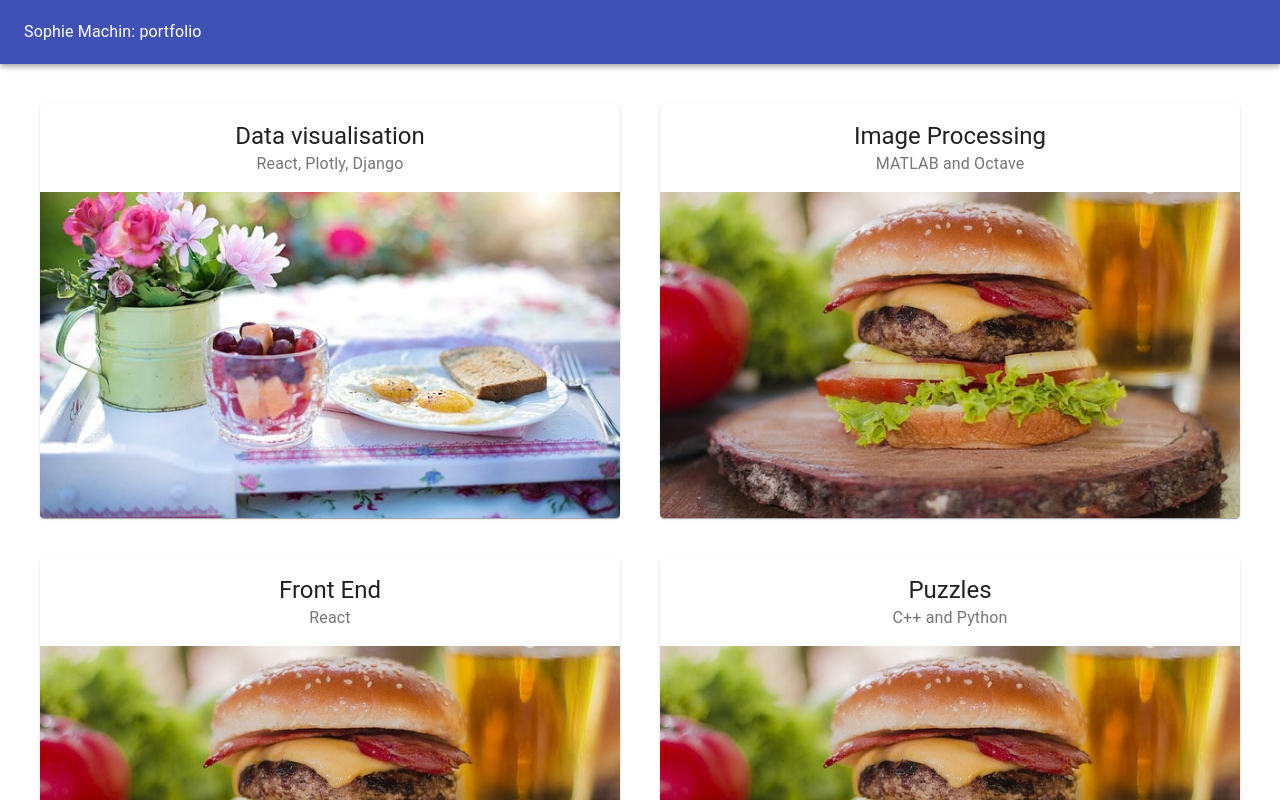
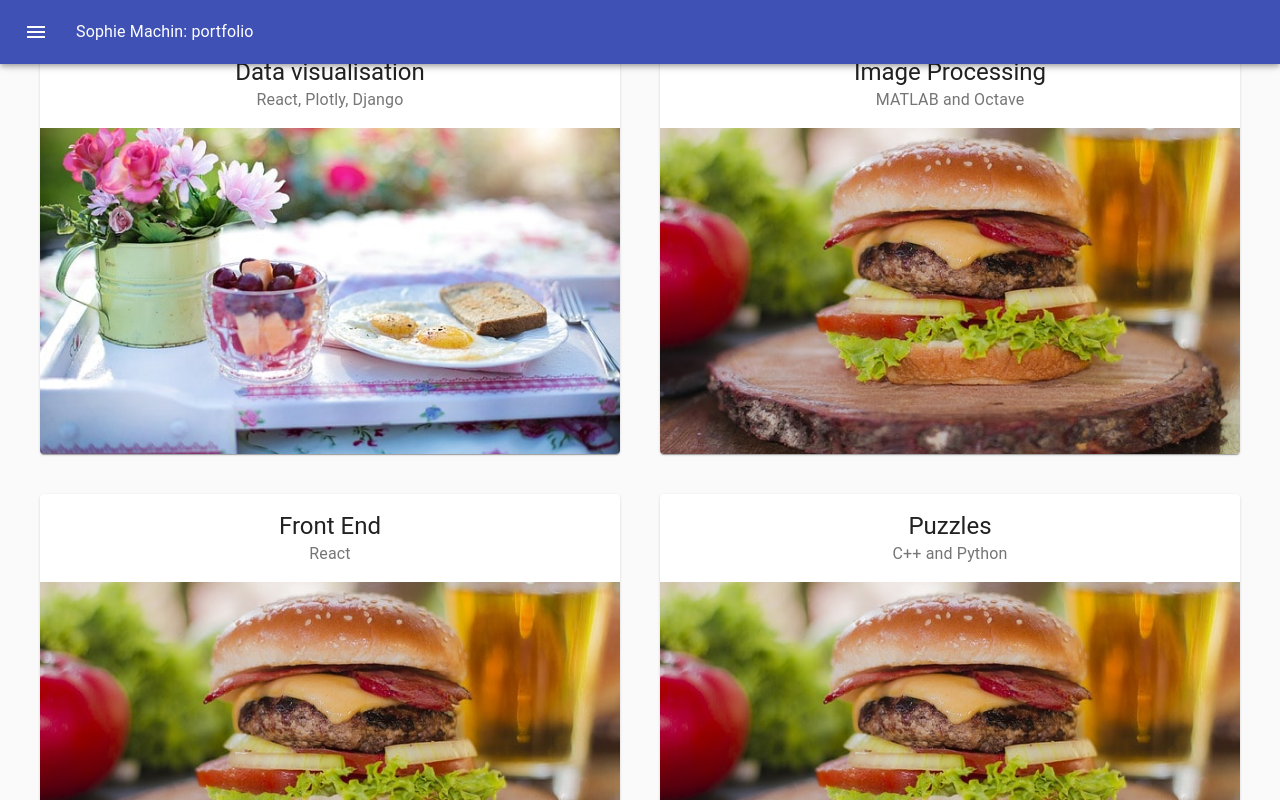
Before and after one commit to sophiemachin/sophiemachin.github.io, a React (Create React App) app: page / in a window 1280 px wide. Shown: the top 800 px of the page. Built offline with nearby package versions, Linux system fonts and the light colour scheme.

Commit message:
index.js: use AppBarDrawer

```diff
--- a/src/index.js
+++ b/src/index.js
@@ -1,12 +1,11 @@
 import React from 'react';
-import ReactDOM from 'react-dom';
+import ReactDOM from 'react-dom'
 import './index.css';
 import App from './App';
 import * as serviceWorker from './serviceWorker';
 import { Route, BrowserRouter as Router, Switch } from 'react-router-dom'
-import { Typography as T } from '@material-ui/core'
-import AppBar from '@material-ui/core/AppBar'
-import Toolbar from '@material-ui/core/Toolbar'
+import AppBarDrawer from './AppBarDrawer'
+
 
 const Users = () => <h1>Users</h1>
 const Contact = () => <h1>Contact</h1>
@@ -14,11 +13,7 @@ const Notfound = () => <h1>Not found</h1>
 
 const routing = (
   <div>
-    <AppBar position="static">
-      <Toolbar>
-          <T variant="body1">Sophie Machin: portfolio</T>
-        </Toolbar>
-      </AppBar>
+  <AppBarDrawer />
 
   <Router>
     <Switch>
```
